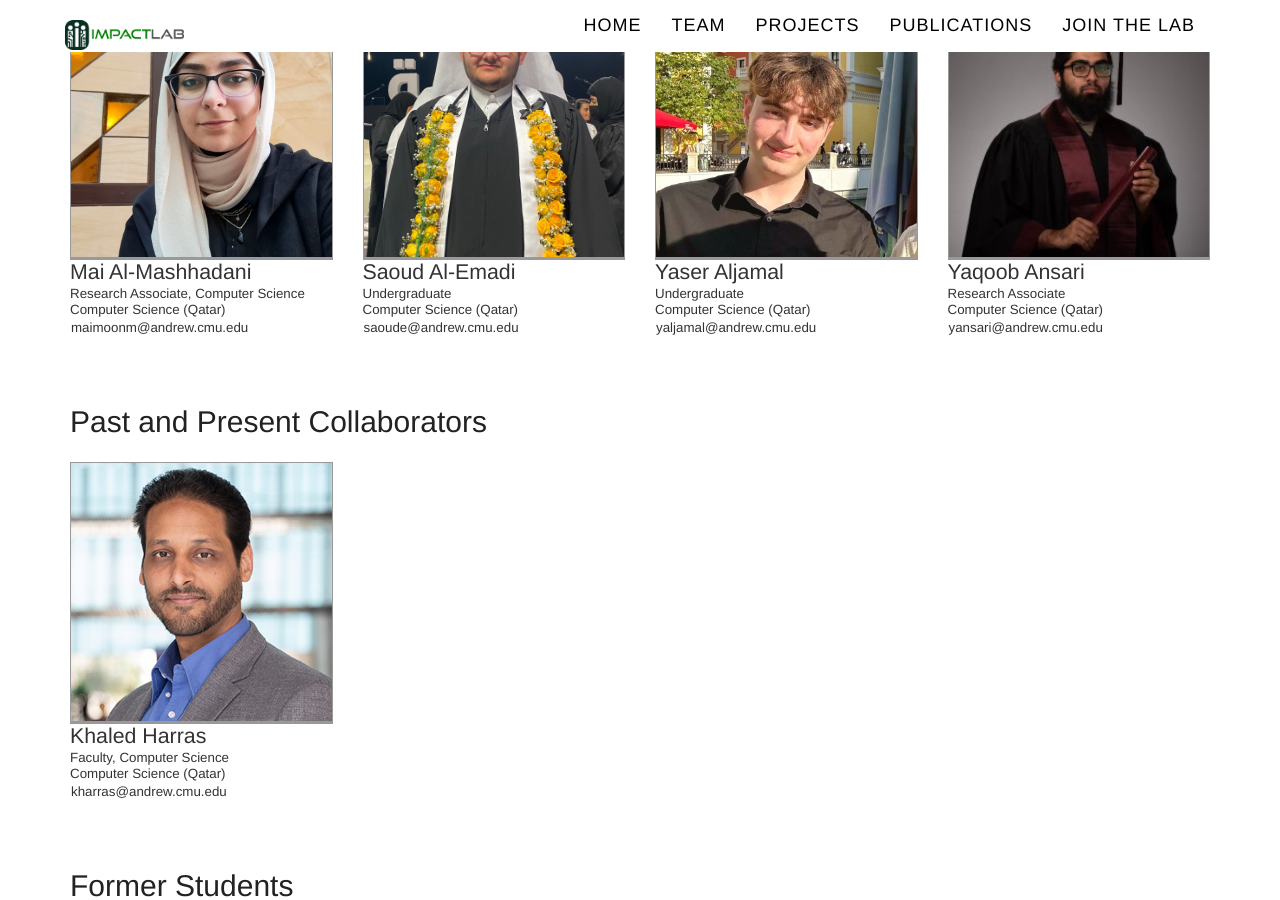
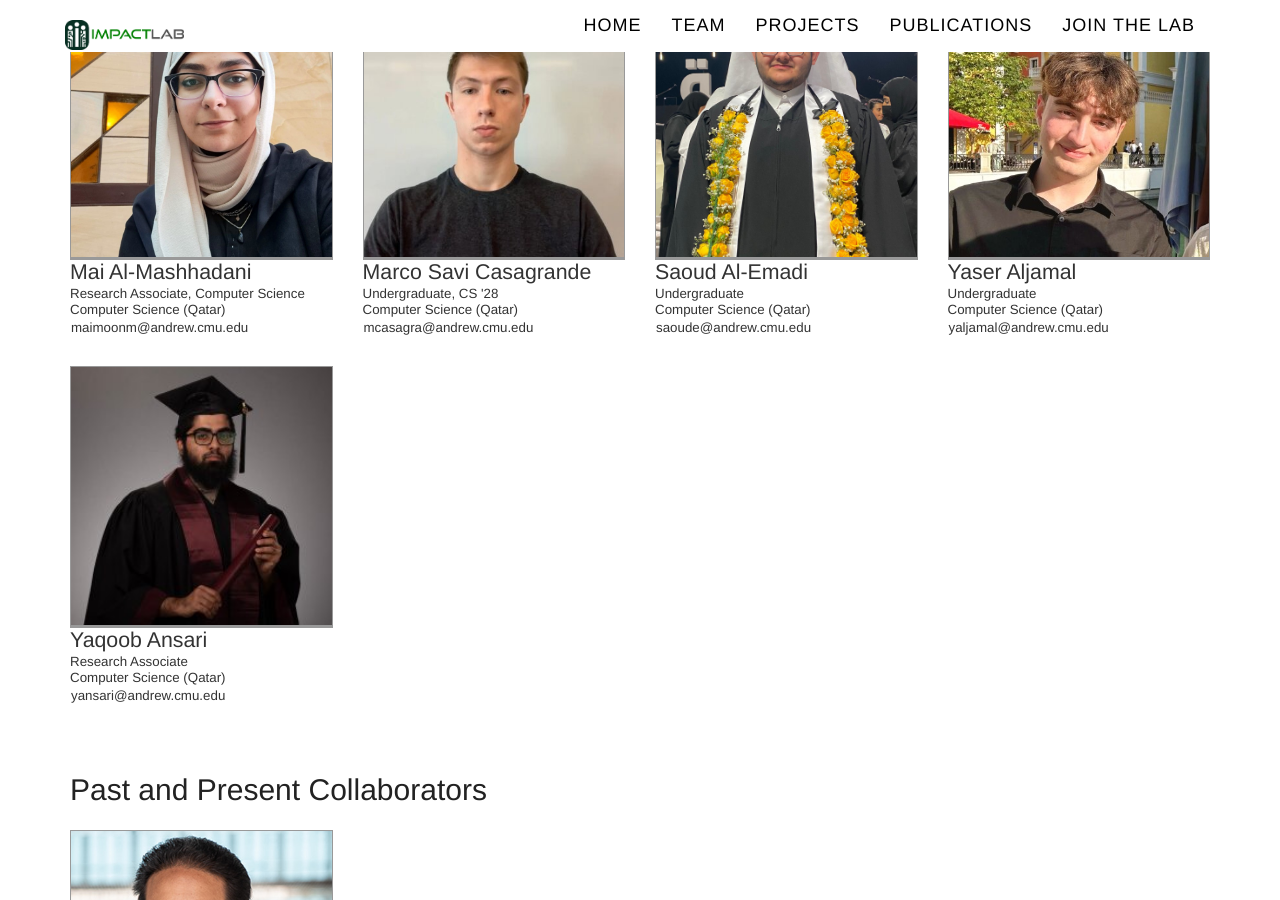
Before and after one commit to cmu-impactlab/cmu-impactlab.github.io, a Jekyll site: the page built from members/index.html, in a window 1280 px wide and 900 px high, scrolled down 1015 px. Built offline with Jekyll 4.4.1, drawn with Linux system fonts in a browser that asks for light colours; nearby versions of some CDN libraries; some web fonts are replaced.

Commit message:
added marco

```diff
--- a/_data/members.yml
+++ b/_data/members.yml
@@ -106,3 +106,13 @@
   status: current
   degree: Undergraduate
   affiliation: QSCS
+
+# Marco
+- id: mcasagra
+  name: Marco Savi Casagrande
+  image: /images/members/mcasagra.jpg
+  website: https://www.linkedin.com/in/mcasagra/
+  email: mcasagra@andrew.cmu.edu
+  status: current
+  degree: Undergraduate, CS '28
+  affiliation: QSCS
```
Also changed, not shown: images/members/mcasagra.jpg (added).
